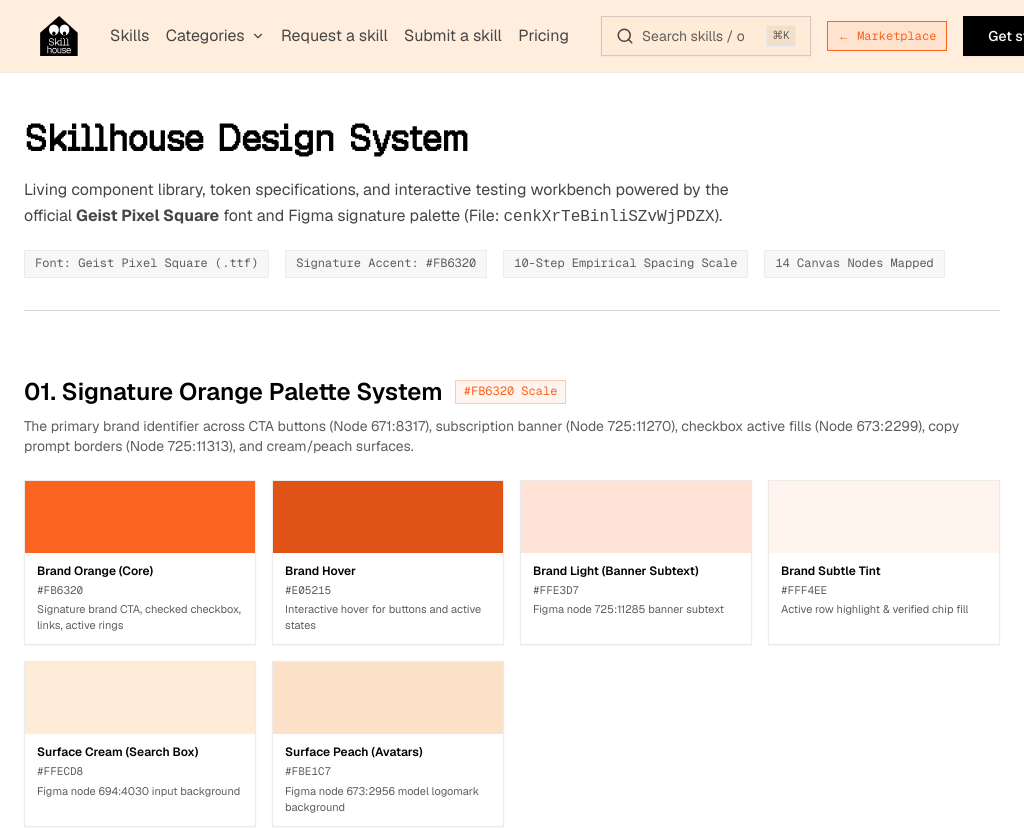
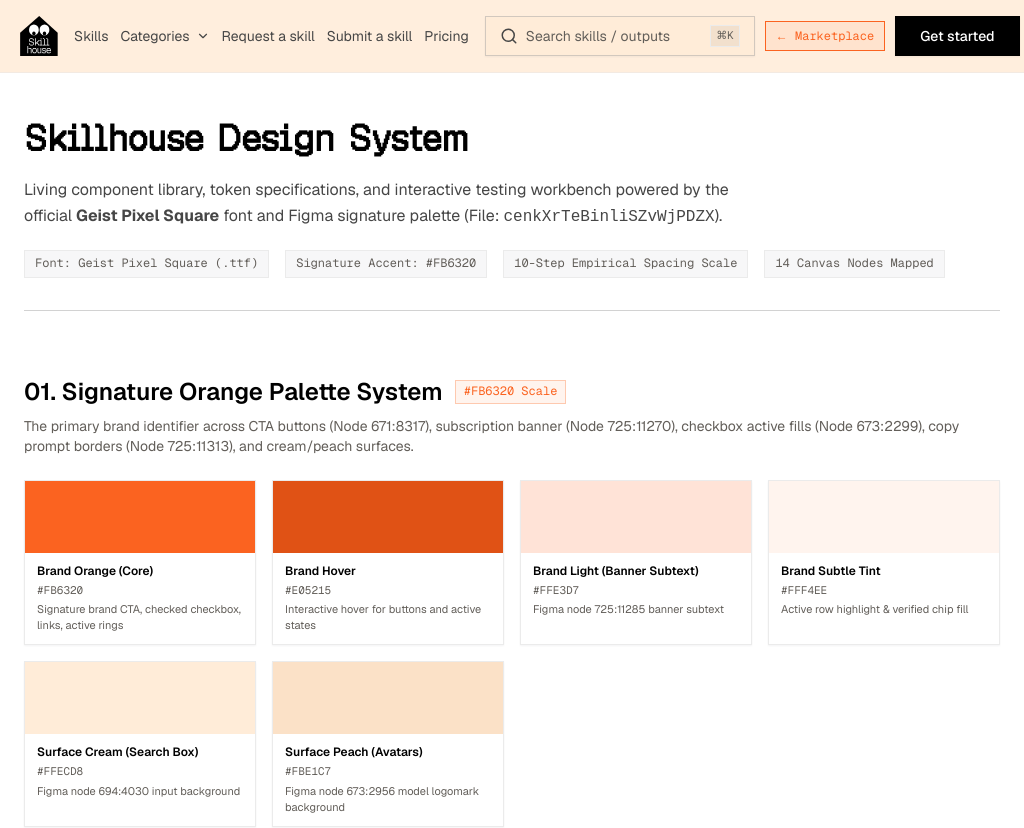
Before and after one commit to Cannon-Leo/Skillhouse, a Next.js app: page /design-system in a window 1024 px wide. Shown: the top 828 px of the page. Built offline with nearby package versions, Linux system fonts and the light colour scheme.

Commit message:
fix(nav): expand search input width to prevent placeholder text truncation and add intermediate responsive container sizing

```diff
--- a/src/components/features/NavBar.module.css
+++ b/src/components/features/NavBar.module.css
@@ -241,12 +241,12 @@
 }
 
 .searchWrapper {
-  width: 210px;
+  width: 270px;
   transition: width var(--transition-normal);
 }
 
 .searchWrapper:focus-within {
-  width: 260px;
+  width: 320px;
 }
 
 .docBadge {
@@ -456,6 +456,22 @@
 }
 
 /* Responsive Media Queries */
+@media (max-width: 1200px) and (min-width: 993px) {
+  .container {
+    padding: 16px 20px;
+    gap: 16px;
+  }
+  .navLinks {
+    gap: 12px;
+  }
+  .navItem {
+    font-size: 14px;
+  }
+  .rightActions {
+    gap: 10px;
+  }
+}
+
 @media (max-width: 992px) {
   .container {
     padding: 16px 24px;
```
Also changed, not shown: 1 other file (tests, documents, lock files or other folders).
